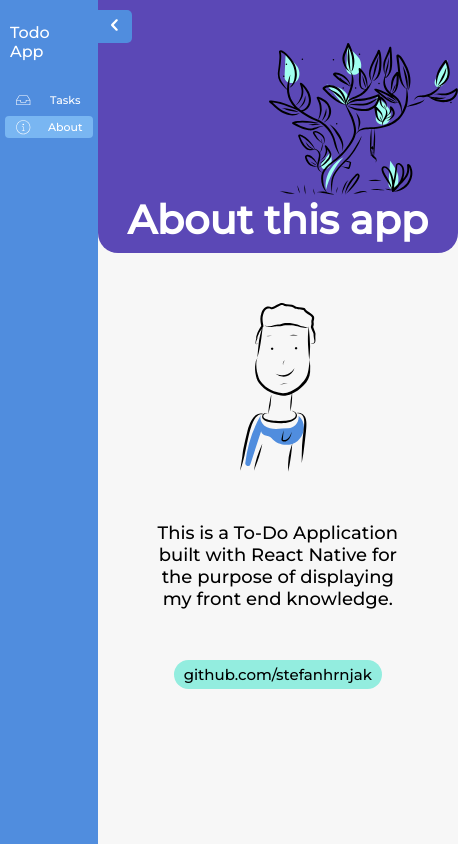
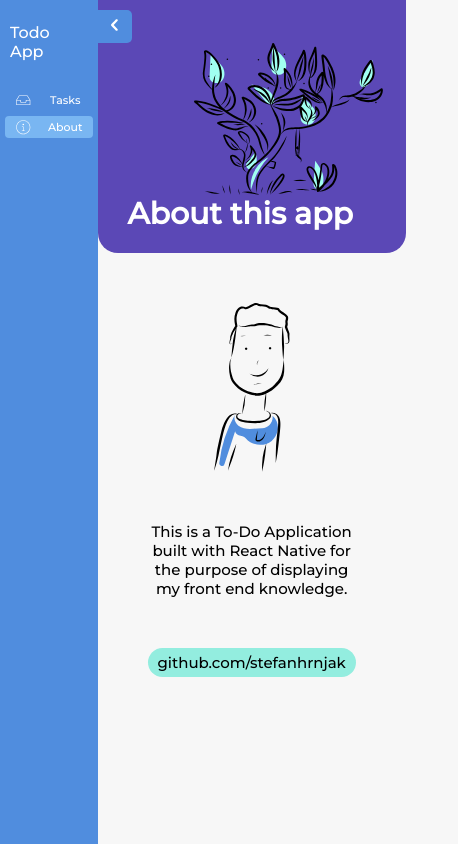
Before and after one commit to stefanhrnjak/Todo-App, a React (Create React App) app: page / in a window 390 px wide. Both pictures are taken after a click on the button "About". Shown: the whole page, 458 px wide, since content can reach past the window. Built offline with nearby package versions, Linux system fonts and the light colour scheme.

Commit message:
complete

```diff
--- a/src/components/todos/About.module.css
+++ b/src/components/todos/About.module.css
@@ -36,6 +36,16 @@
   margin: 0 5rem;
 }
 
+@media (max-width: 700px) {
+  .text {
+      font-size: 1.5rem;
+  }
+
+  .head h2 {
+    font-size: 3rem;
+}
+}
+
 .github {
   display: grid;
 
--- a/src/components/todos/TodoItem.module.css
+++ b/src/components/todos/TodoItem.module.css
@@ -16,6 +16,12 @@
   font-size: 1.8rem;
 }
 
+@media (max-width: 700px) {
+  .text {
+      font-size: 1.5rem;
+  }
+}
+
 .btn {
   border: none;
   background-color: transparent;
```
